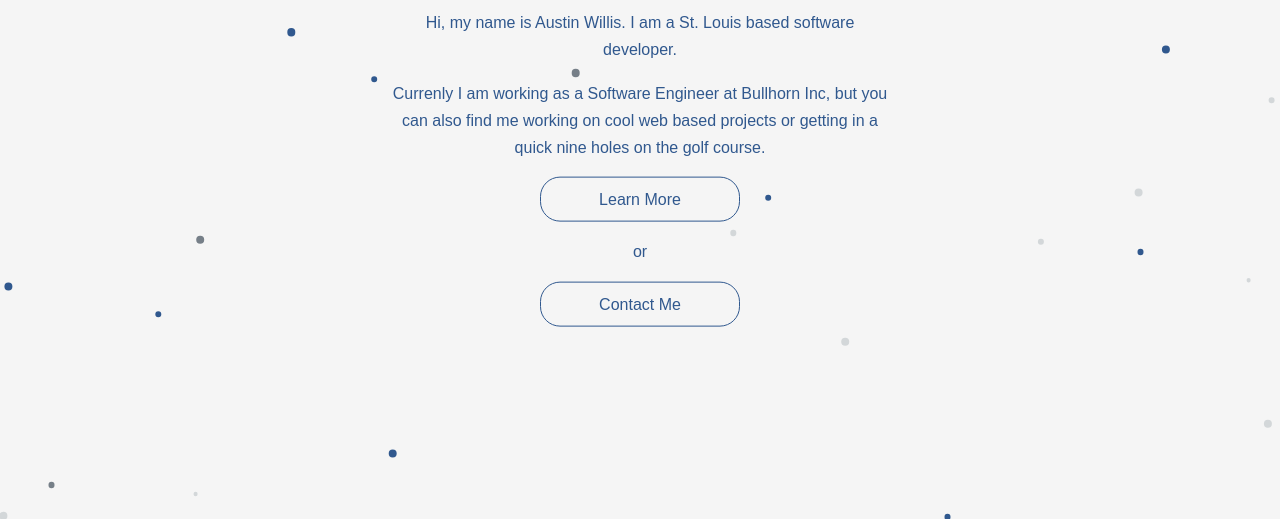
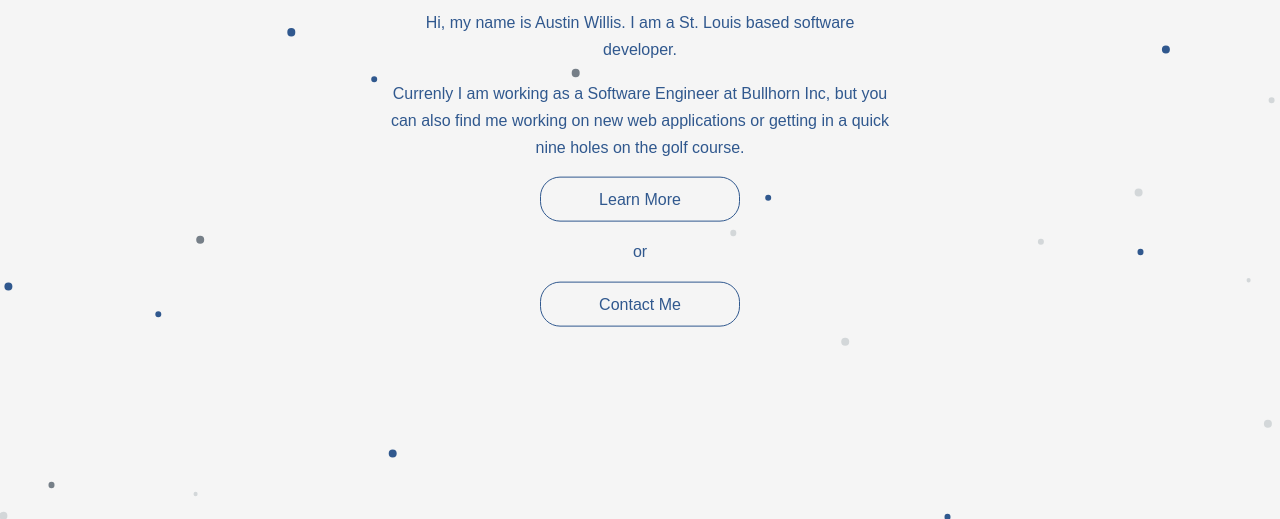
Before and after one commit to austinwillis/personal-site, a plain HTML site: page index.html in a window 1280 px wide. Shown: the part 281-800 px from the top of the page. Drawn offline with nearby package versions, Linux system fonts and the light colour scheme; files whose address does not match are found by name; a web font is replaced by a local one.

Commit message:
some updates

```diff
--- a/index.html
+++ b/index.html
@@ -54,7 +54,7 @@
                 </p>
                 <p>
                     Currenly I am working as a Software Engineer at Bullhorn Inc, but you can also find me working on
-                    cool web based projects or getting in a quick nine holes on the golf course.
+                    new web applications or getting in a quick nine holes on the golf course.
                 </p>
                 <a href="javascript:void(0)" class="ghost-button" onclick="scrollToAbout()">Learn More</a>
                 <p>or</p>
```
